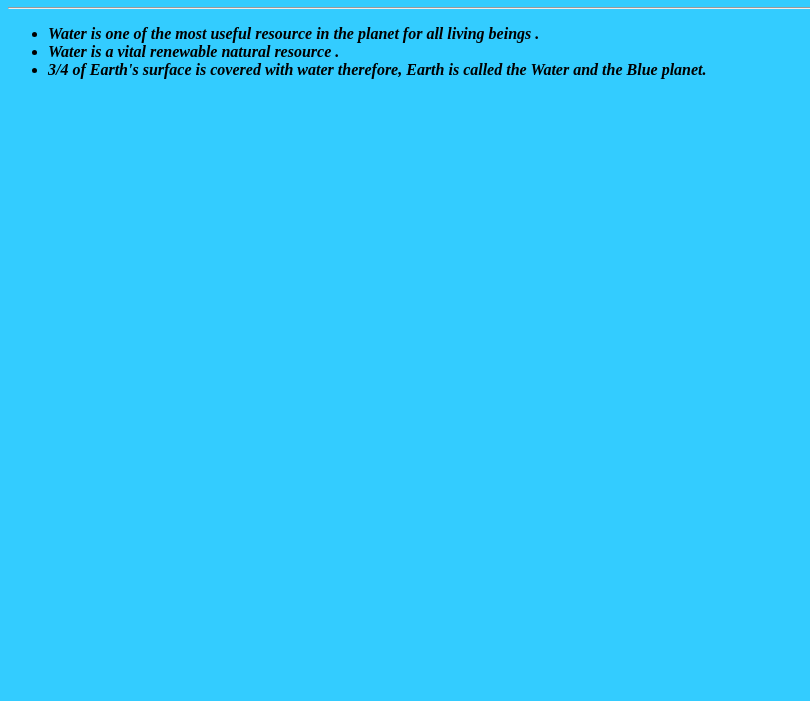
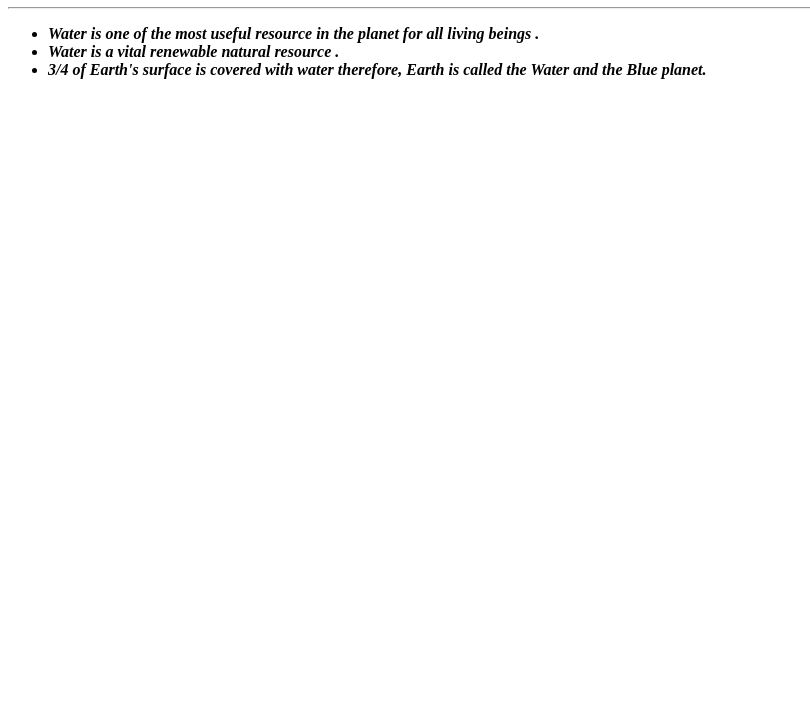
Before and after one commit to AadhavanTitan/Water-Resources, a plain HTML site: page index.html in a window 1280 px wide. Shown: the part 99-800 px from the top of the page, without its empty margins (0-810 px from the left). Drawn offline with Linux system fonts and the light colour scheme.

Commit message:
Update index.html

```diff
--- a/index.html
+++ b/index.html
@@ -2,7 +2,7 @@
 <head>
 <title>Water Resources </title>
 </head>
-<body style="background-color:#33ccff">>
+<body style="background-color:#33ccff:">>
 <h1 align="center"> Water Resources </h1>
 <hr>
 <b>
```
